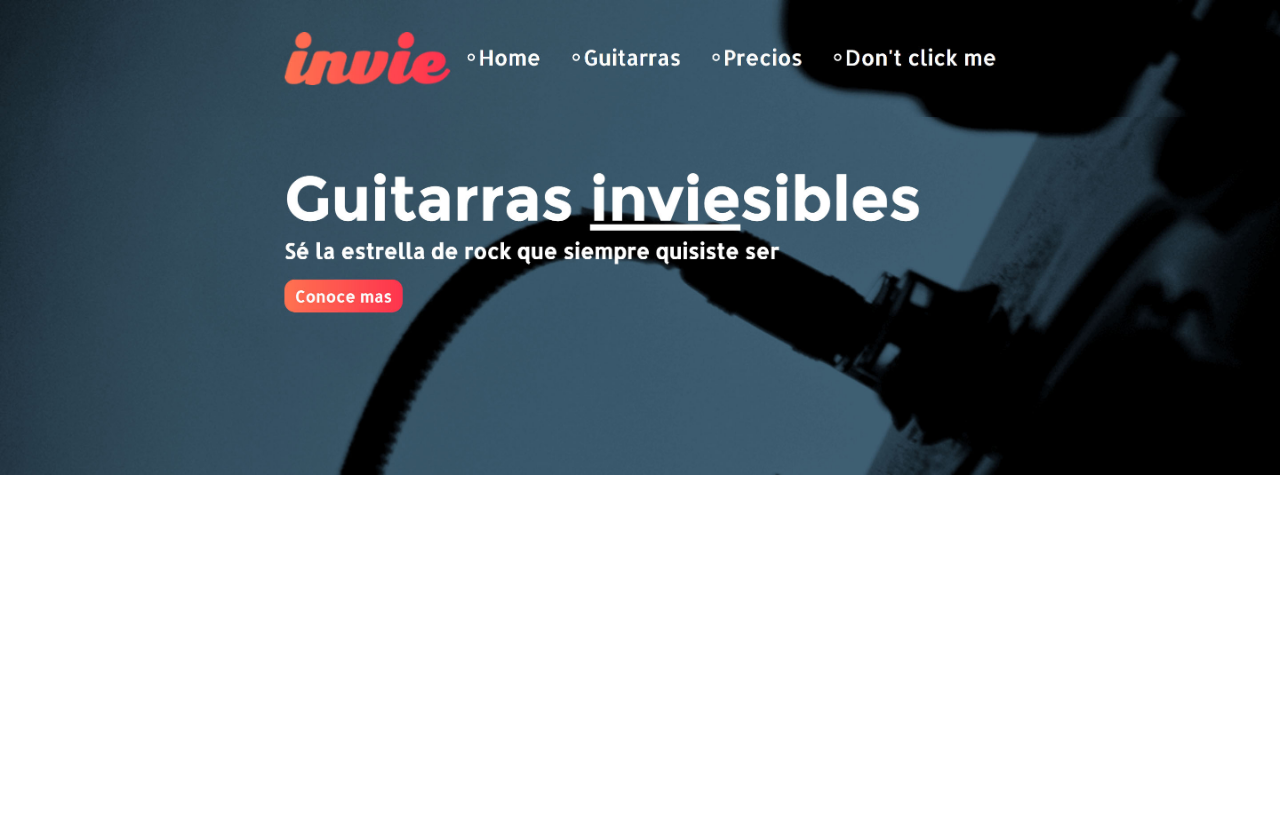
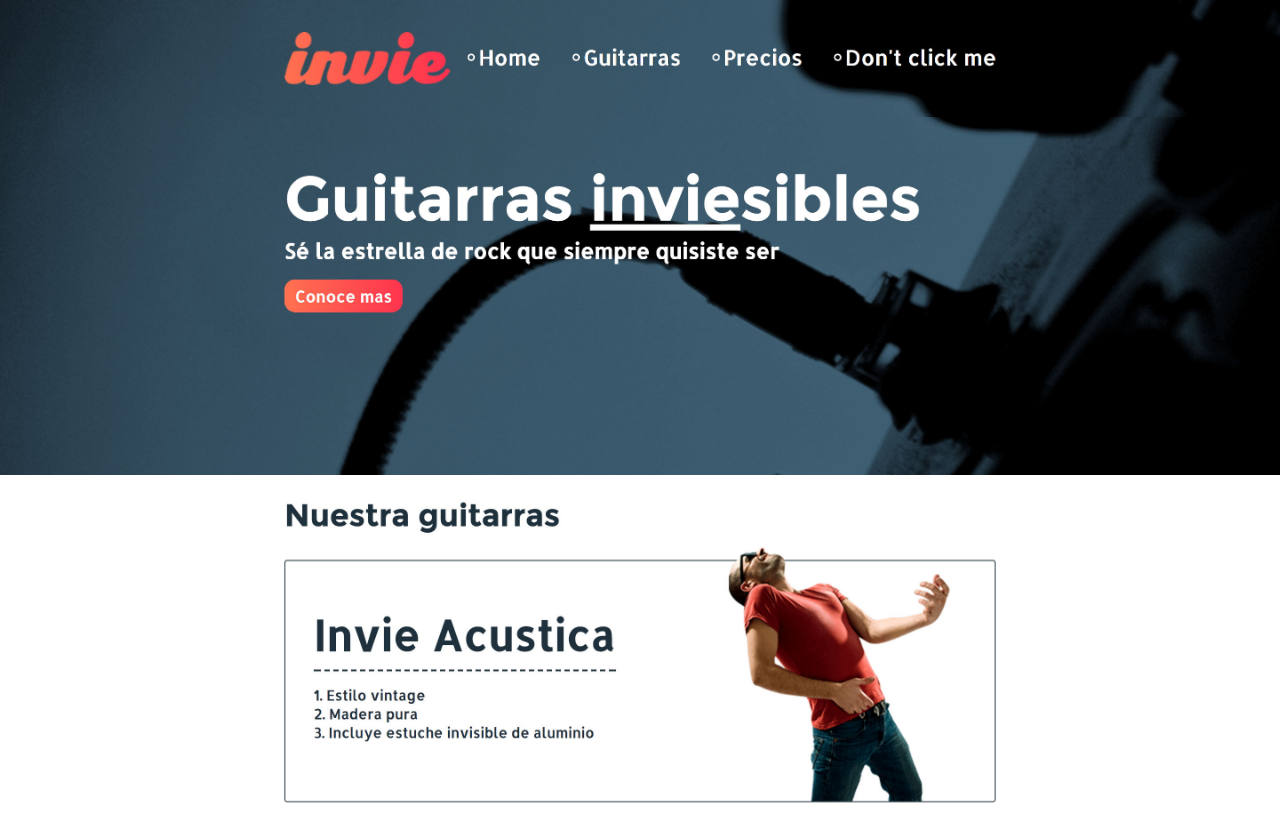
Before and after one commit to AngelP11/invie-github, a plain HTML site: page index.html in a window 1280 px wide. Before the commit the page ends 800 px from the top, so only its background shows below. Drawn offline with Linux system fonts and the light colour scheme.

Commit message:
Agregamos la guitarra acustica

```diff
--- a/index.html
+++ b/index.html
@@ -14,7 +14,7 @@
     <body>
         <img src="header.jpg" alt="Header">
         <img src="hero.jpg" alt="Hero">
-        <img src="" alt="">
+        <img src="acustica.jpg" alt="Acustica">
         <img src="" alt="">
         <img src="" alt="">
     </body>
```
Also changed, not shown: acustica.jpg (added).
